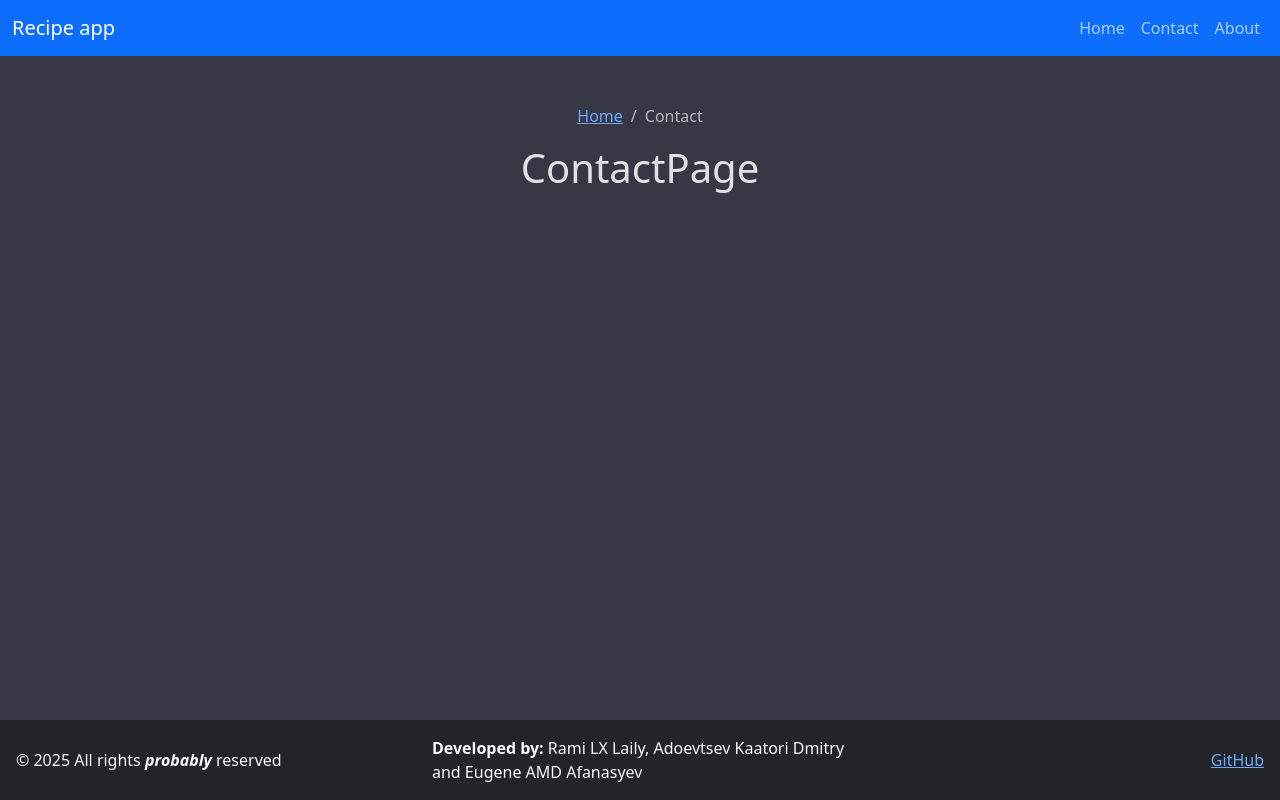
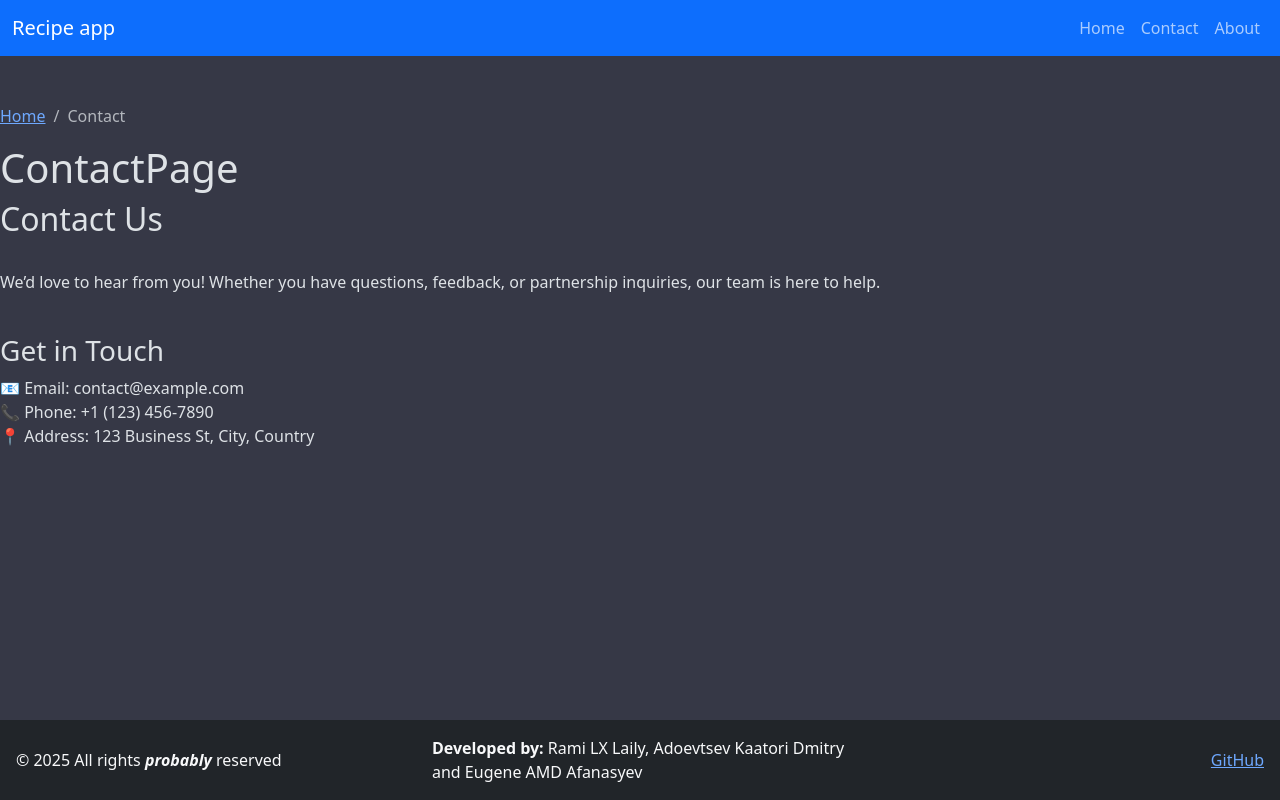
Before and after one commit to lx87/recipe-app, a React (Vite) app: page /contact in a window 1280 px wide. Built offline with nearby package versions, Linux system fonts and the light colour scheme.

Commit message:
comitDmitriy

```diff
--- a/src/pages/AboutPage.tsx
+++ b/src/pages/AboutPage.tsx
@@ -2,7 +2,7 @@ import BreadcrumbProvider from "../components/BreadcrumbProvider";
 
 function AboutPage() {
     return (
-        <div className="p-0 container-fluid d-flex flex-column align-items-center py-5">
+        <div className="p-0 container-fluid d-flex flex-column align-items-start py-5">
             <BreadcrumbProvider
                 items={[
                     { label: "Home", path: "/" },
@@ -10,6 +10,19 @@ function AboutPage() {
                 ]}
             />
             <h1>AboutPage</h1>
+
+                <h2>Наша философия</h2><br />
+                <p>Добро пожаловать на resipe app — ваш надежный источник вдохновения для кулинарных экспериментов! Мы верим, что вкусная еда объединяет людей, а готовка должна приносить радость.<br /> Наша миссия — делать кулинарию доступной, простой и увлекательной для всех, от новичков до опытных поваров.<br /></p>
+                <br />
+                <h3>Что мы предлагаем</h3><br />
+                <p>🍽 Проверенные рецепты — только лучшие блюда, которые действительно работают<br />
+                🌱 Разнообразие — от быстрых будничных ужинов до праздничных шедевров<br />
+                🥗 Для любого образа жизни — вегетарианские, веганские, низкоуглеводные и другие варианты<br />
+                📝 Понятные инструкции — пошаговые рецепты с полезными советами<br /></p>
+                <br />
+                <h4>Наша команда</h4><br />
+                <p>За каждым рецептом стоит команда passionate кулинаров, food-фотографов и редакторов. Мы тестируем, пробуем и совершенствуем каждое блюдо, прежде чем поделиться им с вами.<br /></p>
+
         </div>
     );
 }
--- a/src/pages/ContactPage.tsx
+++ b/src/pages/ContactPage.tsx
@@ -2,14 +2,20 @@ import BreadcrumbProvider from "../components/BreadcrumbProvider";
 
 function ContactPage() {
     return (
-        <div className="p-0 container-fluid d-flex flex-column align-items-center py-5">
+        <div className="p-0 container-fluid d-flex flex-column align-items-start py-5">
             <BreadcrumbProvider
                 items={[
-                    { label: "Home", path:"/"},
+                    { label: "Home", path: "/" },
                     { label: "Contact" }
                 ]}
             />
             <h1>ContactPage</h1>
+            <h2>Contact Us</h2><br />
+            <p>We’d love to hear from you! Whether you have questions, feedback, or partnership inquiries, our team is here to help.</p><br />
+            <h3>Get in Touch</h3>
+            <p>📧 Email: contact@example.com<br />
+                📞 Phone: +1 (123) 456-7890<br />
+                📍 Address: 123 Business St, City, Country<br /></p>
         </div>
     );
 }
```
